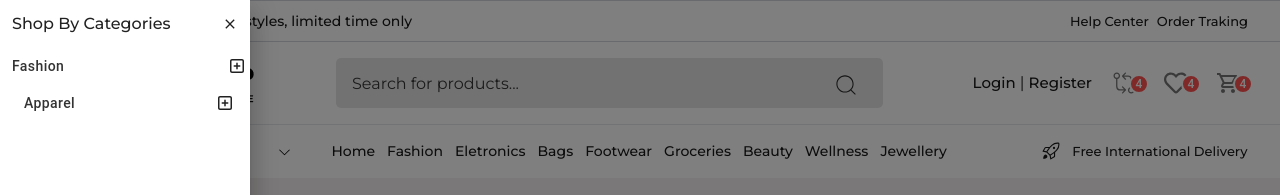
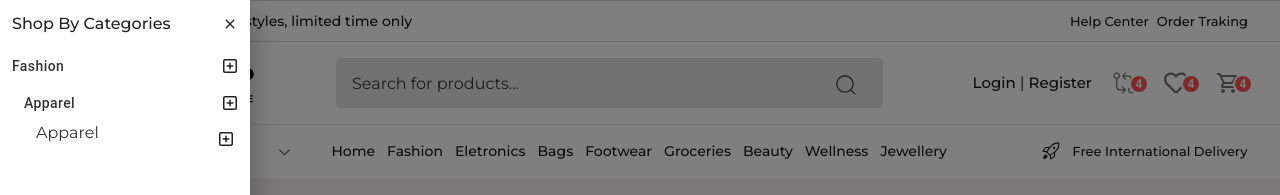
Before and after one commit to francisco-das-chagas/ecommerce-new, a React (Vite) app: page / in a window 1280 px wide. Both pictures are taken after a click on the button "SHOP BY CATEGORIES". Shown: the top 195 px of the page. Built offline with nearby package versions, Linux system fonts and the light colour scheme.

Commit message:
adicionando sub-menu

```diff
--- a/src/components/Header/Navigation/CategoryPanel.jsx
+++ b/src/components/Header/Navigation/CategoryPanel.jsx
@@ -1,40 +1,52 @@
 // import {useState} from 'react';
-import Box from '@mui/material/Box';
-import Drawer from '@mui/material/Drawer';
-import Button from '@mui/material/Button';
+import Box from "@mui/material/Box";
+import Drawer from "@mui/material/Drawer";
+import Button from "@mui/material/Button";
 import { IoMdClose } from "react-icons/io";
 import { FaRegSquarePlus } from "react-icons/fa6";
-
-
+import { Link } from "react-router-dom";
 
 const CategoryPanel = (props) => {
-    const toggleDrawer = (newOpen) => () => {
-      props.setIsOpenCatPanel(newOpen)
-    };
+  const toggleDrawer = (newOpen) => () => {
+    props.setIsOpenCatPanel(newOpen);
+  };
 
   const DrawerList = (
     <Box sx={{ width: 250 }} role="presentation" className="categoryPanel">
+      <h3 className="p-3 text-[16px] font-[500] flex items-center justify-between">
+        Shop By Categories
+        <IoMdClose onClick={toggleDrawer(false)} className="cursor-pointer" />
+      </h3>
 
-      <h3 className='p-3 text-[16px] font-[500] flex items-center justify-between'>Shop By Categories<IoMdClose onClick={toggleDrawer(false)} className='cursor-pointer' /></h3>
+      <div className="scroll">
+        <ul className="w-full">
+          <li className="list-none flex items-center relative">
+            <Button className="w-full !text-left !justify-start !px-3 !text-[rgba(0,0,0,0.8)]">
+              Fashion
+            </Button>
+            <FaRegSquarePlus className="absolute top-[10px] right-[12px] cursor-pointer" />
 
-      <div className='scroll'>
-        <ul className='w-full'>
-          <li className='list-none flex items-center relative'>
-            <Button className='w-full !text-left !justify-start !px-3 !text-[rgba(0,0,0,0.8)]'>Fashion</Button>
-            <FaRegSquarePlus className='absolute top-[10px] right-[5px]' />
+            <ul className="submenu absolute top-[100%] left-[0%] w-full pr-1 pl-3">
+              <li className="list-none relative">
+                <Button className="w-full !text-left !justify-start !px-3 !text-[rgba(0,0,0,0.8)]">
+                  Apparel
+                </Button>
+                <FaRegSquarePlus className="absolute top-[10px] right-[8px] cursor-pointer" />
 
-            <ul className='submenu absolute top-[100%] left-[0%] w-full pl-3 pr-3'>
-              <li className='list-none relative'>
-              <Button className='w-full !text-left !justify-start !px-3 !text-[rgba(0,0,0,0.8)]'>Apparel</Button>
-              <FaRegSquarePlus className='absolute top-[10px] right-[5px]' />
+                <ul className="submenu absolute top-[100%] left-[0%] w-full pr-1 pl-3">
+              <li className="list-none relative">
+                <Link to="/" className="w-full !text-left !justify-start !px-3 !text-[rgba(0,0,0,0.8)]">
+                  Apparel
+                </Link>
+                <FaRegSquarePlus className="absolute top-[10px] right-[8px] cursor-pointer" />
               </li>
+            </ul>
 
+              </li>
             </ul>
           </li>
         </ul>
       </div>
-
-
     </Box>
   );
 
@@ -44,7 +56,7 @@ const CategoryPanel = (props) => {
         {DrawerList}
       </Drawer>
     </>
-   );
-}
+  );
+};
 
 export default CategoryPanel;
--- a/src/components/Header/Navigation/index.jsx
+++ b/src/components/Header/Navigation/index.jsx
@@ -5,6 +5,7 @@ import { LiaAngleDownSolid } from "react-icons/lia";
 import { Link } from "react-router-dom";
 import { GoRocket } from "react-icons/go";
 import CategoryPanel from "./CategoryPanel";
+
 import "../Navigation/style.css"
 
 const Navigation = () => {
```
